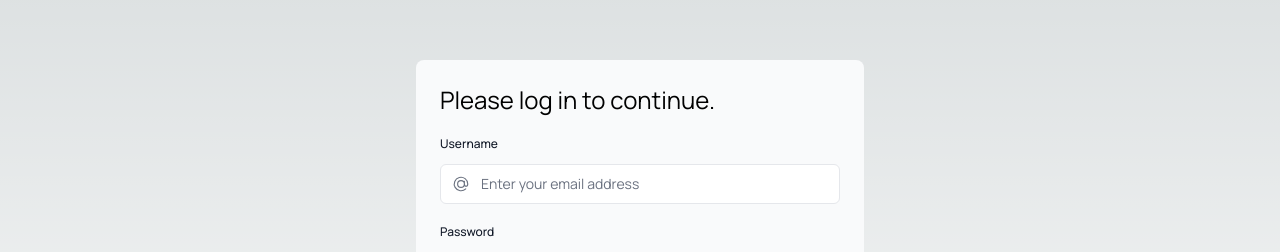
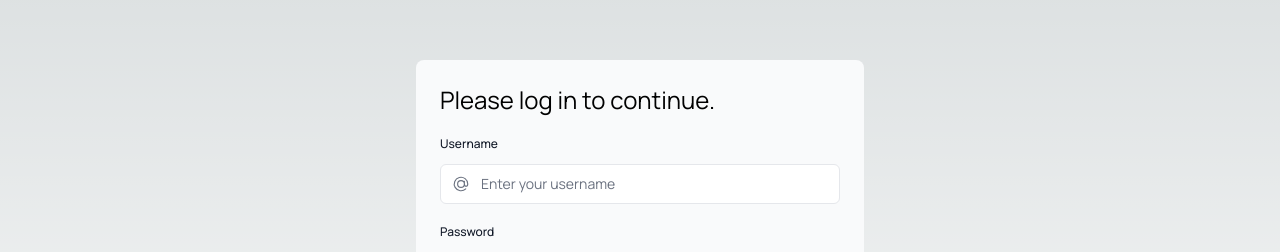
Before and after one commit to Craco-Crac/Frontend, a Next.js app: page /login in a window 1280 px wide. Shown: the part 146-398 px from the top of the page. Built offline with nearby package versions, Linux system fonts and the light colour scheme; no server answers.

Commit message:
fixed login form text

```diff
--- a/src/app/(auth)/login/page.tsx
+++ b/src/app/(auth)/login/page.tsx
@@ -59,7 +59,7 @@ export default function Login() {
                                     id="username"
                                     type="username"
                                     name="username"
-                                    placeholder="Enter your email address"
+                                    placeholder="Enter your username"
                                     required
                                 />
                                 <AtSymbolIcon className="pointer-events-none absolute left-3 top-1/2 h-[18px] w-[18px] -translate-y-1/2 text-gray-500 peer-focus:text-gray-900" />
```
